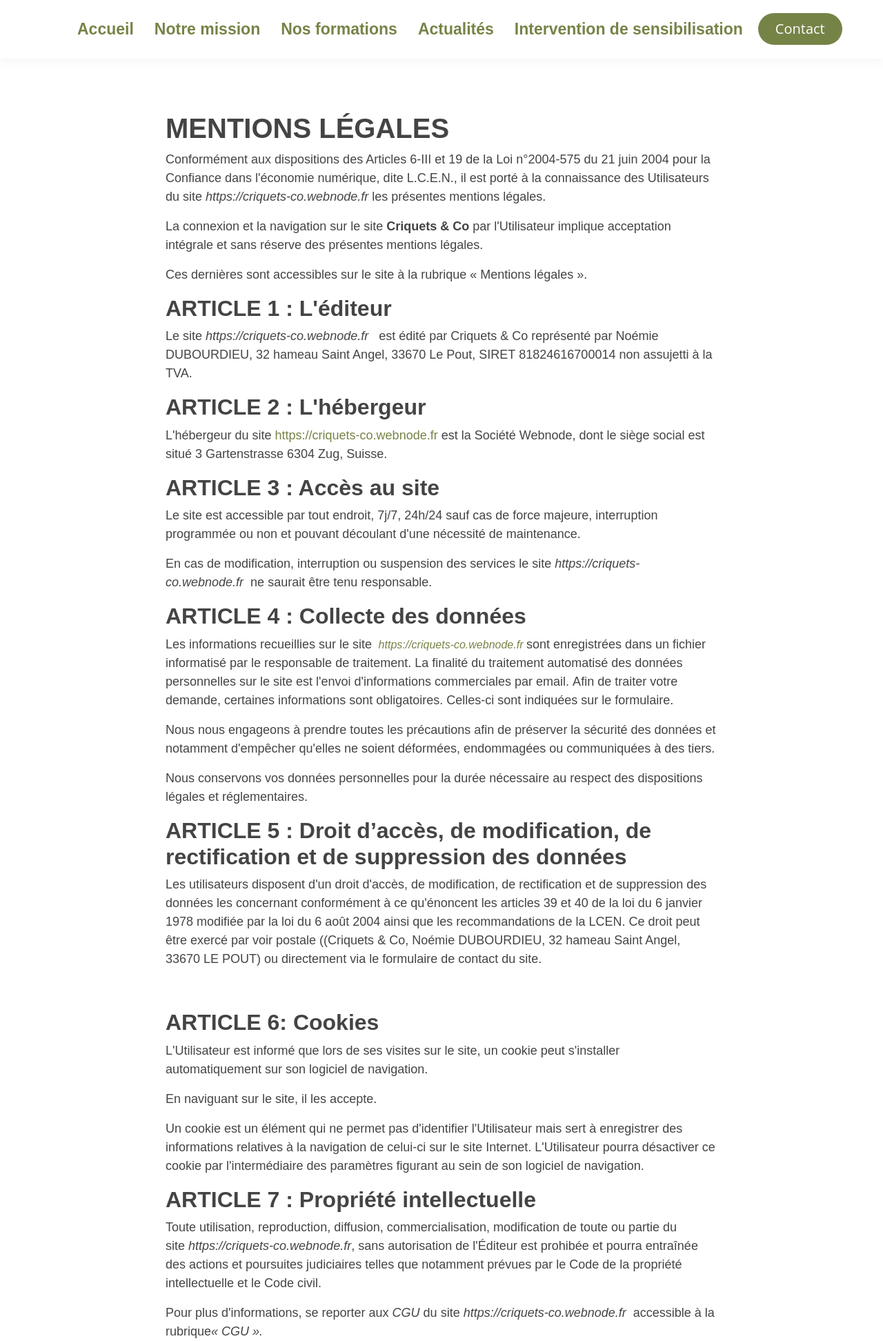
After one commit to zerba13/Criquet, a Symfony app: template templates/mention_legal/index.html.twig in a window 1280 px wide. The commit adds this page. Shown: the top 1944 px of the page at 69% size. Run offline with Twig, Linux system fonts and the light colour scheme; the template is opened without the code that fills it, so the values that code supplies are empty; some libraries are stand-ins or nearby versions.

Commit message:
Add routes footer + creation politique/mention

```diff
--- /dev/null
+++ b/templates/mention_legal/index.html.twig
@@ -0,0 +1,112 @@
+{% extends 'base.html.twig' %}
+
+{% block title %}Hello MentionLegalController!
+{% endblock %}
+
+{% block body %}
+	<style>
+		.Mentionlégal {
+			margin: 9em auto;
+			max-width: 800px;
+			width: 95%;
+			font: 18px / 1.5 sans-serif;
+		}
+		.example-wrapper code {
+			background: #F5F5F5;
+			padding: 2px 6px;
+		}
+	</style>
+
+	<div class="Mentionlégal">
+		<div class="s-bg cf">
+			<div class="s-bg-l"></div>
+		</div>
+		<div class="s-c s-fs cf">
+			<div class="ez cf wnd-no-cols">
+				<div class="ez-c">
+					<div class="b b-text cf">
+						<div class="b-c b-text-c b-s b-s-t60 b-s-b60 b-cs cf">
+							<h1 class="wnd-align-center">
+								<strong>MENTIONS LÉGALES</strong>
+							</h1>
+							<p>Conformément aux dispositions des
+								Articles 6-III et 19 de la Loi n°2004-575 du 21 juin 2004 pour la Confiance
+								dans l'économie numérique, dite L.C.E.N., il est porté à la connaissance des
+								Utilisateurs du site
+								<em>https://criquets-co.webnode.fr
+								</em>les
+								présentes mentions légales.</p>
+							<p>La connexion et la navigation sur
+								le site
+								<strong>Criquets &amp; Co</strong>
+								par l'Utilisateur implique acceptation intégrale et
+								sans réserve des présentes mentions légales.</p>
+							<p>Ces dernières sont accessibles
+								sur le site à la rubrique « Mentions légales ».</p>
+							<h2>
+								<strong>ARTICLE 1 : L'éditeur</strong>
+							</h2>
+							<p>Le site&nbsp;<em>https://criquets-co.webnode.fr</em>
+								<em>&nbsp;</em>&nbsp;est édité par Criquets &amp; Co représenté par Noémie DUBOURDIEU, 32 hameau Saint Angel, 33670 Le Pout, SIRET&nbsp;81824616700014 non assujetti à la TVA.</p>
+							<h2>
+								<strong>ARTICLE 2 : L'hébergeur</strong>
+							</h2>
+							<p>L'hébergeur du site&nbsp;<a href="https://criquets-co.webnode.fr" rel="nofollow" target="_blank">https://criquets-co.webnode.fr</a>&nbsp;est la Société Webnode,&nbsp;dont le siège social est situé&nbsp;3 Gartenstrasse&nbsp;6304 Zug,&nbsp;Suisse.</p>
+							<h2>
+								<strong>ARTICLE 3 : Accès au site</strong>
+							</h2>
+							<p>Le site est accessible par tout
+								endroit, 7j/7, 24h/24 sauf cas de force majeure, interruption programmée ou non
+								et pouvant découlant d'une nécessité de maintenance.</p>
+							<p>En cas de modification,
+								interruption ou suspension des services le site&nbsp;<em>https://criquets-co.webnode.fr</em>&nbsp;<em>&nbsp;</em>ne
+								saurait être tenu responsable.</p>
+							<h2>
+								<strong>ARTICLE 4 : Collecte des
+									données</strong>
+							</h2>
+							<p>Les informations recueillies sur le site&nbsp;<em style="font-size: 1rem;">
+									<a href="https://criquets-co.webnode.fr" rel="nofollow" target="_blank">https://criquets-co.webnode.fr</a>&nbsp;</em>sont enregistrées dans un fichier informatisé par le responsable de traitement.&nbsp;La finalité du traitement automatisé des données personnelles sur le site est l'envoi d'informations commerciales par email.&nbsp;Afin de traiter votre demande, certaines informations sont obligatoires. Celles-ci sont indiquées sur le formulaire.</p>
+							<p>Nous nous engageons à prendre toutes les précautions afin de préserver la sécurité des données et notamment d'empêcher qu'elles ne soient déformées, endommagées ou communiquées à des tiers.</p>
+							<p>Nous conservons vos données personnelles pour la durée nécessaire au respect des dispositions légales et réglementaires.&nbsp;</p>
+							<h2>
+								<strong>ARTICLE 5 : Droit d’accès, de modification, de rectification et de suppression des données</strong>
+							</h2>
+							<p>Les utilisateurs disposent d'un droit d'accès, de modification, de rectification et de suppression des données les concernant conformément à ce qu'énoncent les articles 39 et 40 de la loi du 6 janvier 1978 modifiée par la loi du 6 août 2004 ainsi que les recommandations de la LCEN. Ce droit peut être exercé par voir postale ((Criquets &amp; Co, Noémie DUBOURDIEU, 32 hameau Saint Angel, 33670 LE POUT) ou directement via le formulaire de contact du site.</p>
+							<p><br></p>
+							<h2>
+								<strong>ARTICLE 6: Cookies</strong>
+							</h2>
+							<p>L'Utilisateur est informé que
+								lors de ses visites sur le site, un cookie peut s'installer automatiquement sur
+								son logiciel de navigation.</p>
+							<p>En naviguant sur le site, il les
+								accepte.</p>
+							<p>Un cookie est un élément qui ne
+								permet pas d'identifier l'Utilisateur mais sert à enregistrer des informations
+								relatives à la navigation de celui-ci sur le site Internet. L'Utilisateur
+								pourra désactiver ce cookie par l'intermédiaire des paramètres figurant au sein
+								de son logiciel de navigation.</p>
+							<h2>
+								<strong>ARTICLE 7 : Propriété
+									intellectuelle</strong>
+							</h2>
+							<p>Toute utilisation, reproduction,
+								diffusion, commercialisation, modification de toute ou partie du site&nbsp;<em>https://criquets-co.webnode.fr</em>,
+								sans autorisation de l'Éditeur est prohibée et pourra entraînée des actions et
+								poursuites judiciaires telles que notamment prévues par le Code de la propriété
+								intellectuelle et le Code civil.</p>
+							<p>Pour plus d'informations, se
+								reporter aux
+								<em>CGU
+								</em>du
+								site&nbsp;<em>https://criquets-co.webnode.fr</em>&nbsp;&nbsp;accessible à la rubrique<em>« CGU ».</em>
+							</p>
+							<h2><br></h2>
+						</div>
+					</div>
+				</div>
+			</div>
+		</div>
+	</div>
+{% endblock %}
--- a/templates/partial/_footer.html.twig
+++ b/templates/partial/_footer.html.twig
@@ -25,9 +25,9 @@
               <li><i class="bx bx-chevron-right"></i> <a href="{{ path('app_acceuil')}}">Accueil</a></li>
               <li><i class="bx bx-chevron-right"></i> <a href="{{ path('app_about') }}">A propos</a></li>
               <li><i class="bx bx-chevron-right"></i> <a href="{{ path('app_formation') }}">Nos formations</a></li>
-              <li><i class="bx bx-chevron-right"></i> <a href="#">Mentions légales</a></li>
+              <li><i class="bx bx-chevron-right"></i> <a href="{{ path('app_mention_legal') }}">Mentions légales</a></li>
               <li><i class="bx bx-chevron-right"></i> <a href="{{ path('app_c_g_v') }}">C.G.V.</a></li>
-              <li><i class="bx bx-chevron-right"></i> <a href="#">Politique de confidentialité</a></li>
+              <li><i class="bx bx-chevron-right"></i> <a href="{{ path('app_politique_de_confidentialité') }}">Politique de confidentialité</a></li>
             </ul>
           </div>
 
```
Also changed, not shown: src/Controller/MentionLegalController.php (added, +18 -0 lines), src/Controller/PolitiqueDeConfidentialitéController.php (added, +18 -0 lines), templates/politique_de_confidentialité/index.html.twig (added, +108 -0 lines).
